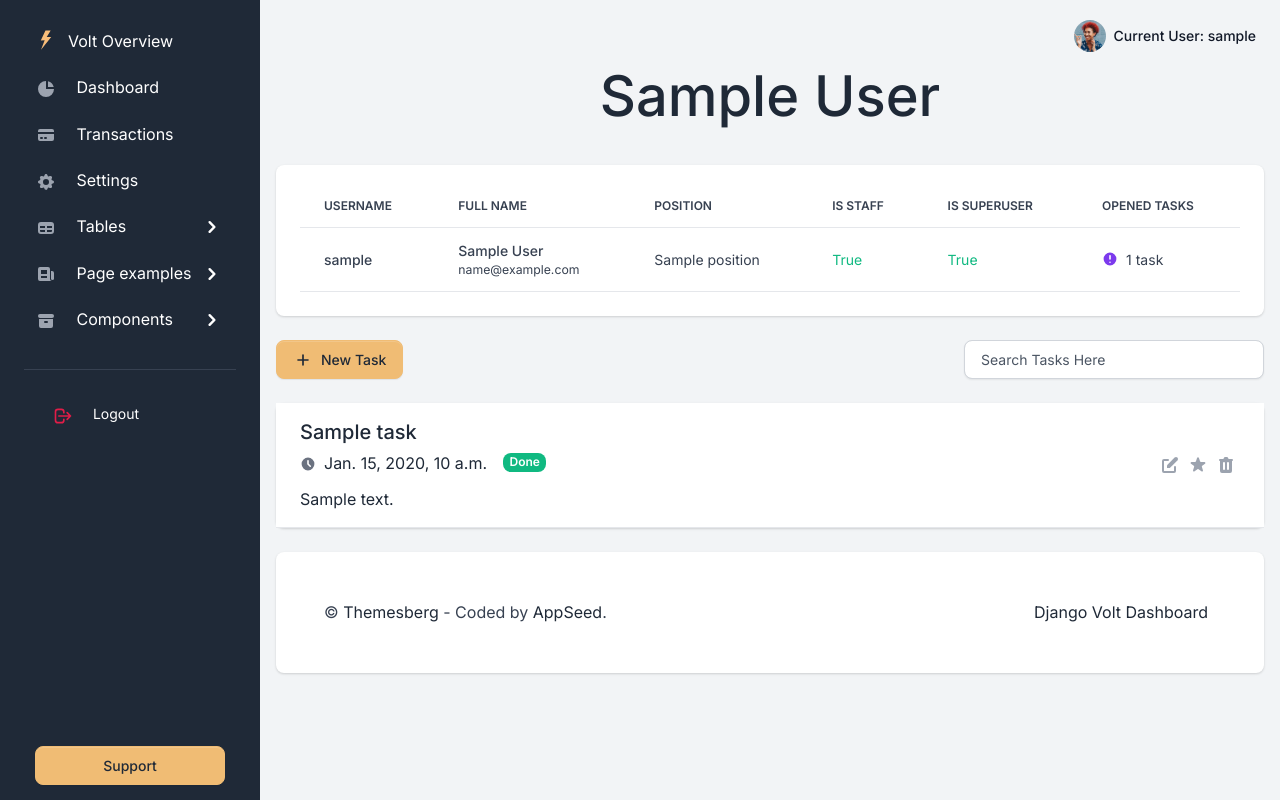
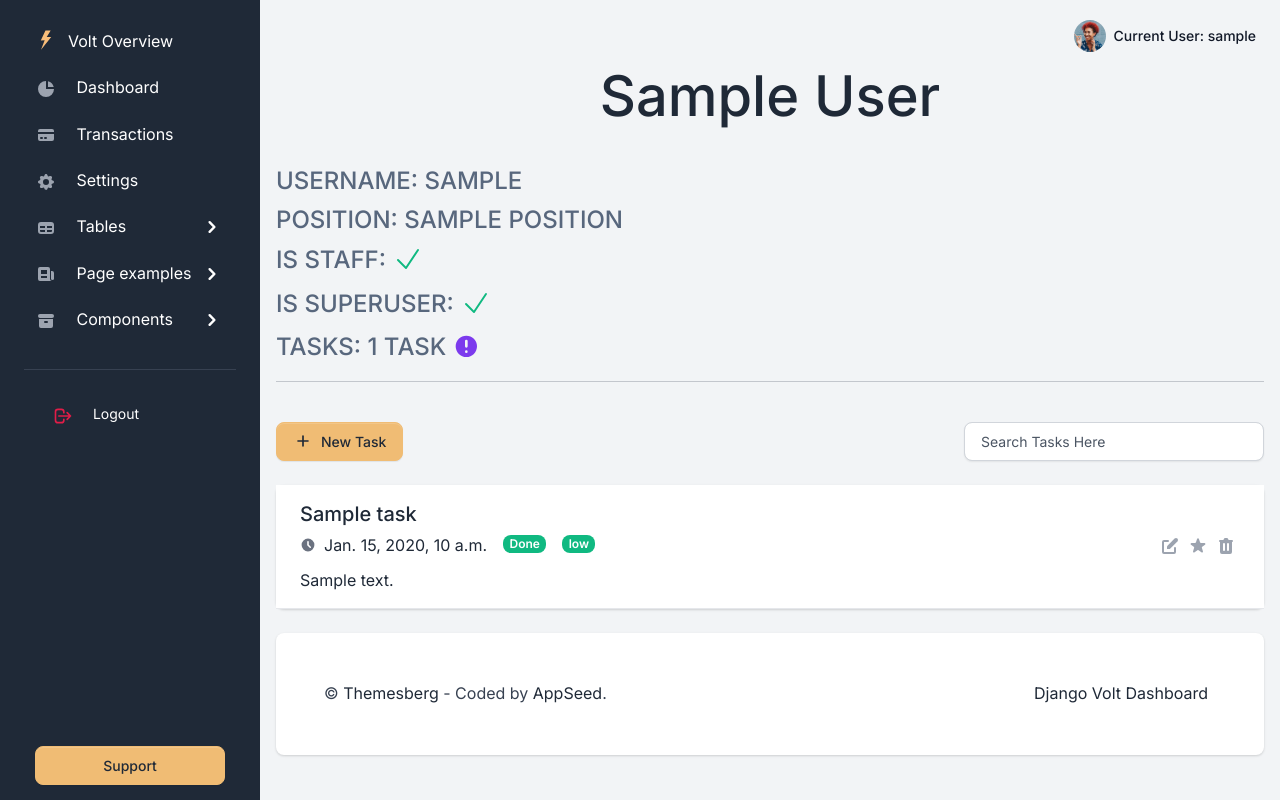
Before and after one commit to anrozhna/task-manager, a Django app: page /workers/1/ in a window 1280 px wide. Run offline with Django 5.2, Linux system fonts and the light colour scheme; a user stored in the database is signed in; tables that the repository leaves empty hold one stand-in row (values such as "Sample post"); some libraries are stand-ins or nearby versions.

Commit message:
update task and worker details as p instead of table

```diff
--- a/templates/planner/worker_detail.html
+++ b/templates/planner/worker_detail.html
@@ -3,86 +3,76 @@
 {% block content %}
   <h1 class="d-flex justify-content-center display-2">{{ worker.first_name }} {{ worker.last_name }}</h1>
   <br>
-  <div class="card card-body shadow border-0 table-wrapper table-responsive pb-4">
-    <table class="table user-table align-items-center">
-      <thead>
-      <tr>
 
-        <th class="border-bottom">Username</th>
-        <th class="border-bottom">Full name</th>
-        <th class="border-bottom">Position</th>
-        <th class="border-bottom">Is staff</th>
-        <th class="border-bottom">Is superuser</th>
-        <th class="border-bottom">Opened Tasks</th>
-      </tr>
-      </thead>
-      <tbody>
-      <tr>
-        <td>
-
-            <div class="d-block">
+  <p class="text-uppercase text-muted h4">Username:
     <span class="fw-bold">{{ worker.username }}</span>
-            </div>
-
-        </td>
-        <td>
-
-            <div class="d-block">
-              <span class="fw-bold">{{ worker.first_name }} {{ worker.last_name }}</span>
-              <div class="small text-gray">{{ worker.email }}</div>
-            </div>
-
-        </td>
-        <td>
-          <span class="fw-normal">
+  </p>
+  <p class="text-uppercase text-muted h4">Position:
+    <span class="fw-bold">
       {% if worker.position %}
         {{ worker.position.name }}
       {% else %}
         Unemployed
       {% endif %}
     </span>
-        </td>
-        <td>
+  </p>
+  <p class="text-uppercase text-muted h4">Is staff:
     {% if worker.is_staff %}
-            <span class="fw-normal text-success">{{ worker.is_staff }}</span>
+      <span class="fw-normal text-success">
+        <svg xmlns="http://www.w3.org/2000/svg" viewBox="0 0 24 24" fill="currentColor" class="icon me-2 mb-1">
+        <path fill-rule="evenodd" d="M19.916 4.626a.75.75 0 0 1 .208 1.04l-9 13.5a.75.75 0 0 1-1.154.114l-6-6a.75.75 0 0 1 1.06-1.06l5.353 5.353 8.493-12.74a.75.75 0 0 1 1.04-.207Z" clip-rule="evenodd"></path>
+      </svg>
+
+      </span>
     {% else %}
-            <span class="fw-normal text-danger">{{ worker.is_staff }}</span>
+      <span class="fw-normal text-danger">
+        <svg xmlns="http://www.w3.org/2000/svg" viewBox="0 0 24 24" fill="currentColor" class="icon me-2 mb-1">
+        <path fill-rule="evenodd" d="m6.72 5.66 11.62 11.62A8.25 8.25 0 0 0 6.72 5.66Zm10.56 12.68L5.66 6.72a8.25 8.25 0 0 0 11.62 11.62ZM5.105 5.106c3.807-3.808 9.98-3.808 13.788 0 3.808 3.807 3.808 9.98 0 13.788-3.807 3.808-9.98 3.808-13.788 0-3.808-3.807-3.808-9.98 0-13.788Z" clip-rule="evenodd"></path>
+      </svg>
+
+      </span>
     {% endif %}
-        </td>
-        <td>
+  </p>
+  <p class="text-uppercase text-muted h4">Is superuser:
     {% if worker.is_superuser %}
-            <span class="fw-normal text-success">{{ worker.is_superuser }}</span>
+      <span class="fw-bold text-success">
+        <svg xmlns="http://www.w3.org/2000/svg" viewBox="0 0 24 24" fill="currentColor" class="icon me-2 mb-1">
+        <path fill-rule="evenodd" d="M19.916 4.626a.75.75 0 0 1 .208 1.04l-9 13.5a.75.75 0 0 1-1.154.114l-6-6a.75.75 0 0 1 1.06-1.06l5.353 5.353 8.493-12.74a.75.75 0 0 1 1.04-.207Z" clip-rule="evenodd"></path>
+      </svg>
+
+      </span>
     {% else %}
-            <span class="fw-normal text-danger">{{ worker.is_superuser }}</span>
+      <span class="fw-bold text-danger">
+        <svg xmlns="http://www.w3.org/2000/svg" viewBox="0 0 24 24" fill="currentColor" class="icon me-2 mb-1">
+        <path fill-rule="evenodd" d="m6.72 5.66 11.62 11.62A8.25 8.25 0 0 0 6.72 5.66Zm10.56 12.68L5.66 6.72a8.25 8.25 0 0 0 11.62 11.62ZM5.105 5.106c3.807-3.808 9.98-3.808 13.788 0 3.808 3.807 3.808 9.98 0 13.788-3.807 3.808-9.98 3.808-13.788 0-3.808-3.807-3.808-9.98 0-13.788Z" clip-rule="evenodd"></path>
+      </svg>
+
+      </span>
     {% endif %}
-        </td>
-        <td>
-          <span class="fw-normal d-flex align-items-center">
+  </p>
+  <p class="text-uppercase text-muted h4">Tasks:
+  <span class="fw-bold">{{ worker.tasks.count }} task{{ worker.tasks.count|pluralize }}
+  </span>
     {% if not worker.tasks.count %}
-            <svg class="icon icon-xxs text-success me-2" fill="currentColor" viewBox="0 0 20 20"
+        <svg class="icon text-success me-2" fill="currentColor" viewBox="0 0 24 24"
              xmlns="http://www.w3.org/2000/svg">
           <path
               fill-rule="evenodd"
               d="M10 18a8 8 0 100-16 8 8 0 000 16zm3.707-9.293a1 1 0 00-1.414-1.414L9 10.586 7.707 9.293a1 1 0 00-1.414 1.414l2 2a1 1 0 001.414 0l4-4z"
               clip-rule="evenodd">
           </path>
+        </svg>
       {% else %}
-              <svg class="icon icon-xxs text-purple me-2" fill="currentColor" viewBox="0 0 20 20"
+        <svg class="icon text-purple me-2" fill="currentColor" viewBox="0 0 24 24"
              xmlns="http://www.w3.org/2000/svg">
           <path fill-rule="evenodd" d="M18 10a8 8 0 11-16 0 8 8 0 0116 0zm-7 4a1 1 0 11-2 0 1 1 0 012 0zm-1-9a1 1 0 00-1 1v4a1 1 0 102 0V6a1 1 0 00-1-1z"
                 clip-rule="evenodd">
           </path>
+        </svg>
       {% endif %}
 
-            </svg>
-            {{ worker.tasks.count }} task{{ worker.tasks.count|pluralize }}
-          </span>
-        </td>
-      </tr>
-      </tbody>
-    </table>
-  </div>
-
+  </p>
+  <hr>
   {% if worker.tasks.all %}
     <div class="d-lg-flex justify-content-between flex-wrap flex-md-nowrap align-items-center py-4">
       <div class="col-auto d-flex justify-content-between ps-0 mb-4 mb-lg-0">
@@ -141,6 +131,14 @@
                   {% else %}
                     <div class="ms-sm-3"><span class="badge super-badge bg-warning">In Progress</span></div>
                   {% endif %}
+
+                  {% if task.priority == "urgent" or task.priority == "Urgent" or task.priority == "high" or task.priority == "High" %}
+                    <div class="ms-sm-3"><span class="badge super-badge bg-danger">{{ task.priority }}</span></div>
+                  {% elif task.priority == "medium" or task.priority == "Medium" %}
+                    <div class="ms-sm-3"><span class="badge super-badge bg-purple">{{ task.priority }}</span></div>
+                  {% else %}
+                    <div class="ms-sm-3"><span class="badge super-badge bg-success">{{ task.priority }}</span></div>
+                  {% endif %}
                 </div>
               </div>
               <div><a href="#" class="fw-bold text-dark"> <span
```
Also changed, not shown: templates/planner/task_detail.html (+10 -7 lines). Lines whose indentation alone changed are shown as unchanged.
